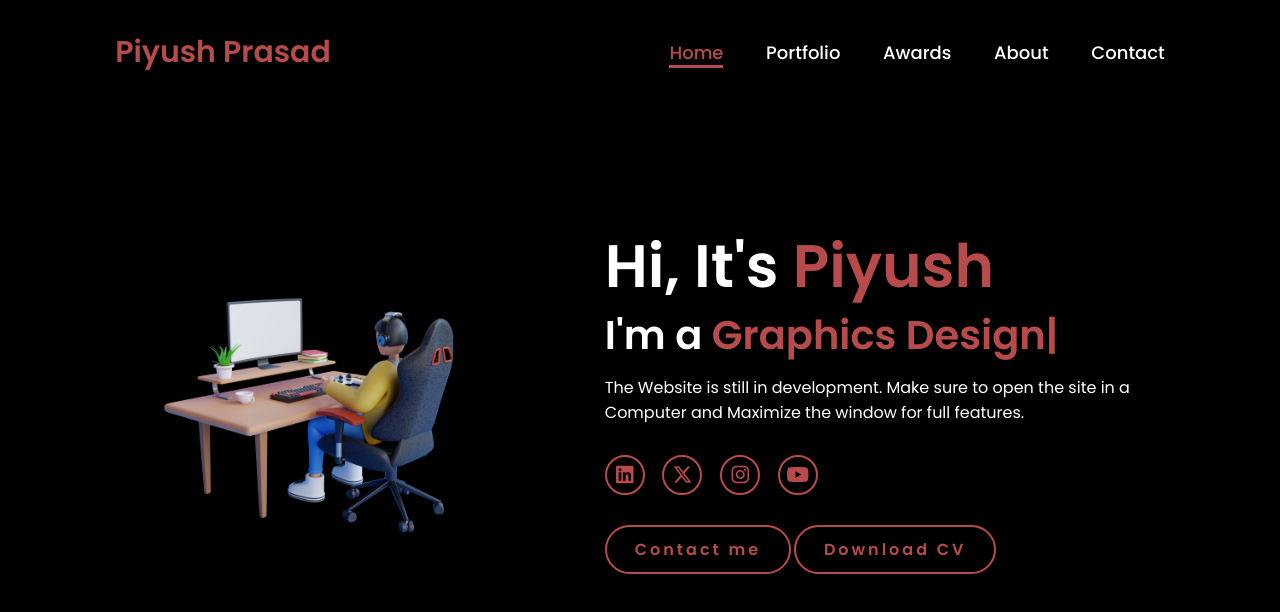
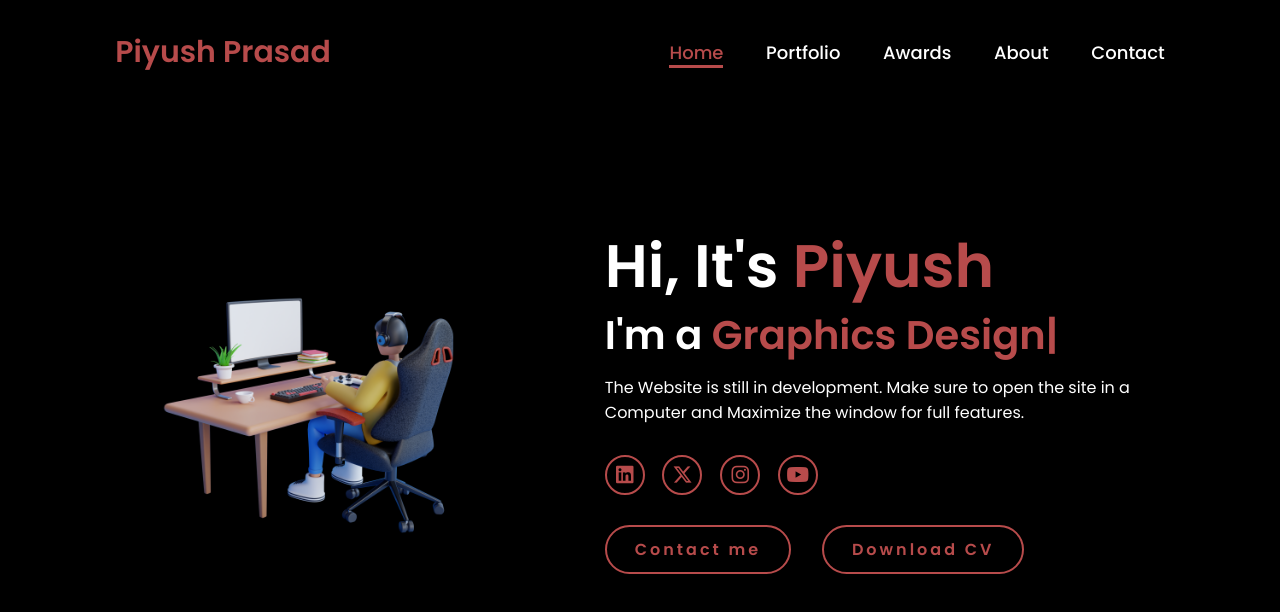
Before and after one commit to piyzard/PortfolioWebsite, a plain HTML site: page index.html in a window 1280 px wide. Drawn offline with nearby package versions, Linux system fonts and the light colour scheme.

Commit message:
Download button added

```diff
--- a/index.html
+++ b/index.html
@@ -34,7 +34,7 @@
                 <a href="https://www.youtube.com/@piyzard/" target="_blank"><i class="fa-brands fa-youtube"></i></a>
             </div>
             <a href="contact.html" class="btn">Contact me</a>
-            <a href="contact.html" class="btn">Download CV</a>
+            <a href="assets/PiyushResume.pdf" class="btn">Download CV</a>
         </div>
     </section>
     <script src="https://unpkg.com/typed.js@2.1.0/dist/typed.umd.js"></script>
--- a/style.css
+++ b/style.css
@@ -162,6 +162,7 @@ span{
     border: 2px solid #b74b4b;
     transition: 0.3s ease;
     cursor: pointer;
+    margin-right: 5%;
 }
 .btn:hover{
     transform: scale3d(1.03);
```
